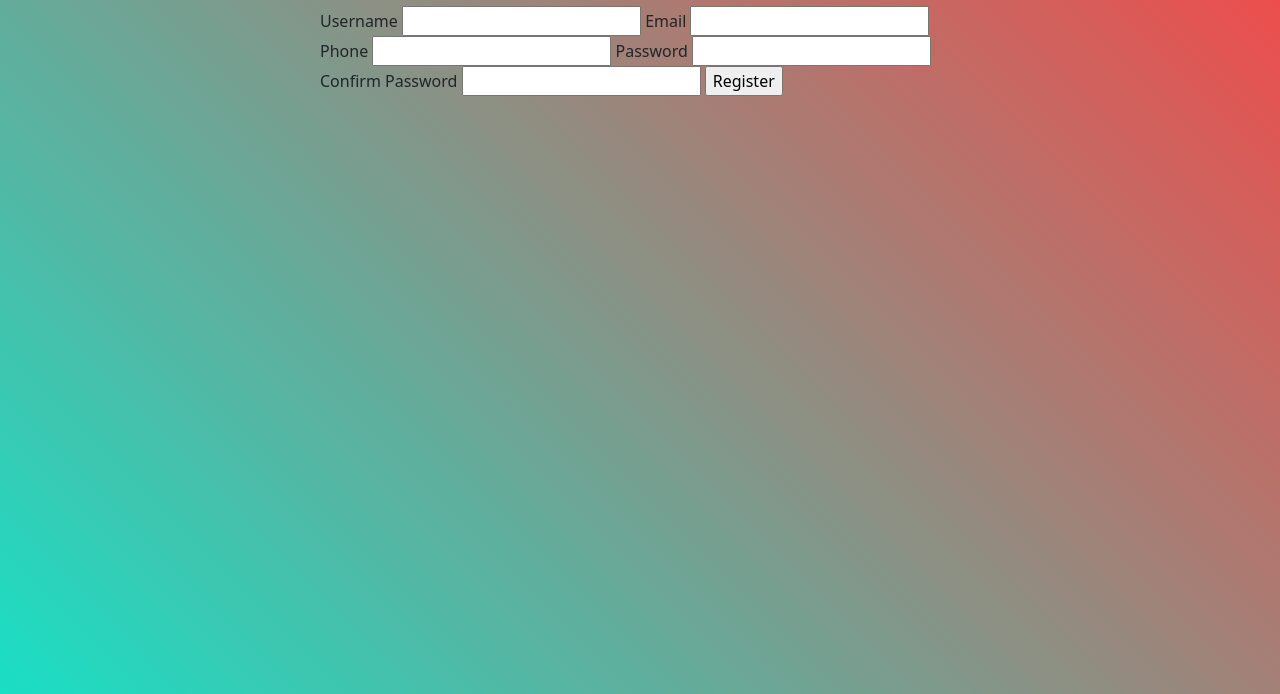
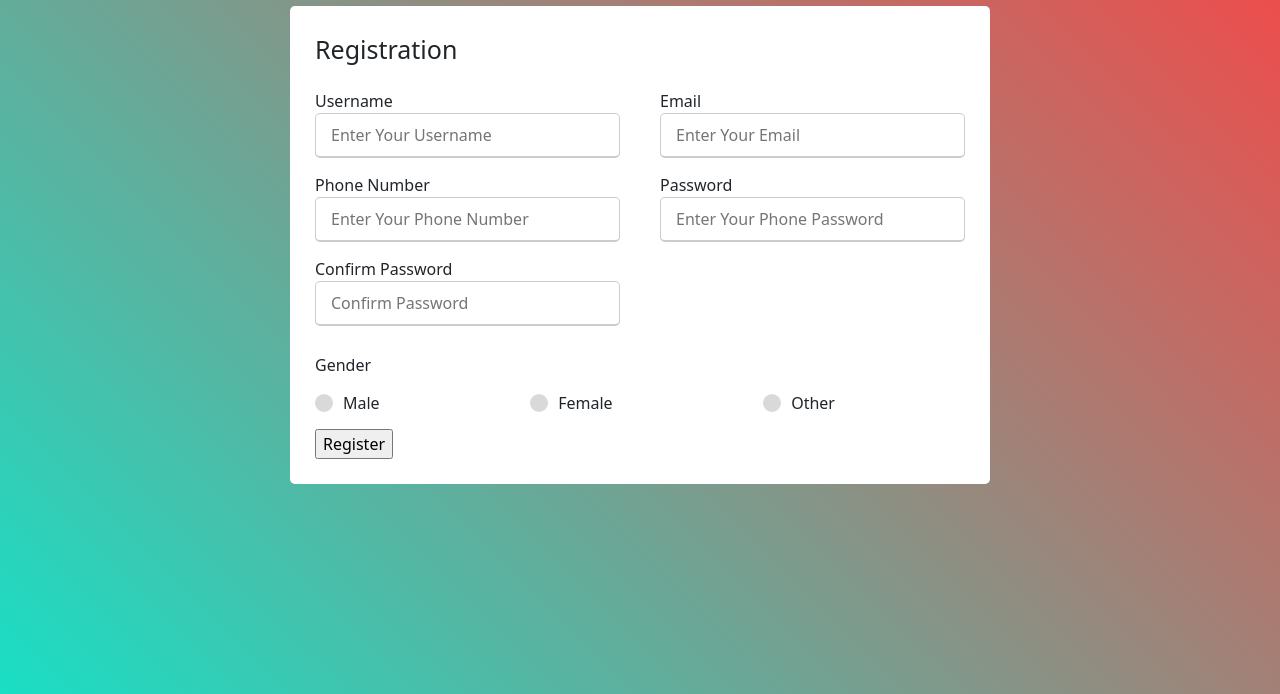
Before and after one commit to abhiramrp/RoomeetProject, a Flask app: page /auth/register in a window 1280 px wide. Shown: the part 106-800 px from the top of the page. Run offline with Flask 2, Linux system fonts and the light colour scheme.

Commit message:
registration

```diff
--- /dev/null
+++ b/flaskr/static/registration.css
@@ -0,0 +1,90 @@
+/* *{
+    margin: 0;
+    padding: 0;
+    box-sizing: border-box;
+
+} */
+/* body{
+    display: flex;
+    height: 100vh;
+    justify-content: center;
+    align-items: center;
+    background: linear-gradient(45deg, #19dfc5, #f84646);
+} */
+.container{
+    max-width: 700px;
+    width: 100%;
+    background: #fff;
+    padding: 25px;
+    border-radius: 5px;
+}
+.container .title{
+    font-size: 25px;
+    font-weight: 500;
+    position: relative
+}
+.container  form .user-details{
+    display: flex;
+    flex-wrap: wrap;
+    justify-content: space-between;
+    margin: 20px 0 12px 0;
+
+}
+form .user-details .input-box{
+    margin-bottom: 15px;
+    width: calc(100%/2 - 20px);
+}
+ .user-details .input-box details{
+     display: block;
+     font-weight: 500;
+     margin-bottom: 5px;
+ }
+.user-details .input-box input{
+   height: 45px;
+   width: 100%;
+   outline: none;
+   border-radius: 5px;
+   border: 1px solid #ccc;
+   padding-left: 15px;
+   font-size: 16px;
+   border-bottom-width: 2px;
+   transition: all 0.3s ease;
+}
+.user-details .input-box input:focus,
+.user-details .input-box input:valid{
+    border-color:#f84646;
+}
+form .gender-details .gender-title{
+    font-size: 20px;
+    font-weight: 500;
+}
+form .gender-details .category{
+    display: flex;
+    width: 80%;
+    margin: 14px 0;
+    justify-content: space-between;
+}
+.gender-details .category label{
+    display: flex;
+    align-items: center;
+}
+.gender-details .category .dot{
+    height: 18px;
+    width: 18px;
+    background: #d9d9d9;
+    border-radius: 50%;
+    margin-right: 10px;
+    border: 5px solid transparent;
+    transition: all 0.3s ease;
+}
+
+#dot-1:checked ~ .category label .one,
+#dot-2:checked ~ .category label .two,
+#dot-3:checked ~ .category label .three{
+    border-color:#f84646;
+    background: #19dfc5;
+}
+
+form input[type="radio"]{
+    display: none;
+}
--- a/flaskr/templates/auth/register.html
+++ b/flaskr/templates/auth/register.html
@@ -1,21 +1,60 @@
 {% extends 'base.html' %}
 
 {% block header %}
-  <h1 >{% block title %}Register{% endblock %}</h1>
+  <h1 >{% block title %}Register
+    <link rel="stylesheet" href="{{ url_for('static', filename='registration.css') }}">
+    {% endblock %}</h1>
 {% endblock %}
 
 {% block content %}
-  <form method="post" class = "col-6 mx-auto">
-    <label for="username">Username</label>
-    <input name="username" id="username" required>
-    <label for="email">Email</label>
-    <input type="email" name="email" id="email" required>
-    <label for="phone">Phone</label>
-    <input type="tel" name="phone" id="phone" required>
-    <label for="password">Password</label>
-    <input type="password" name="password" id="password" required>
-    <label for="cpassword">Confirm Password</label>
-    <input type="password" name="cpassword" id="cpassword" required>
-    <input type="submit" value="Register">
-  </form>
+  <div class = "container">
+    <div class="title">Registration</div>
+    <form action = "#">
+        <div class="user-details">
+            <div class="input-box">
+                <span class="details">Username</span>
+                <input type="text" placeholder = "Enter Your Username" id="username" required>
+            </div>
+            <div class="input-box">
+                <span class="details">Email</span>
+                <input type="text" placeholder = "Enter Your Email" id="email" required>
+            </div>
+            <div class="input-box">
+                <span class="details">Phone Number</span>
+                <input type="text" placeholder = "Enter Your Phone Number"  id="phone"required>
+            </div>
+            <div class="input-box">
+                <span class="details">Password</span>
+                <input type="text" placeholder = "Enter Your Phone Password"  id="password" required>
+            </div>
+            <div class="input-box">
+                <span class="details">Confirm Password</span>
+                <input type="text" placeholder = "Confirm Password" id="cpassword" required>
+            </div>
+        </div>
+        <div class="gender-details">
+            <input type="radio" name="gender" id="dot-1">
+            <input type="radio" name="gender" id="dot-2">
+            <input type="radio" name="gender" id="dot-3">
+            <span class = "gender-tittle">Gender</span>
+            <div class="category">
+                <label for="dot-1">
+                    <span class="dot one"></span>
+                    <span class="gender">Male</span>
+                </label>
+                <label for="dot-2">
+                    <span class="dot two"></span>
+                    <span class="gender">Female</span>
+                </label>
+                <label for="dot-3">
+                    <span class="dot three"></span>
+                    <span class="gender">Other</span>
+                </label>
+            </div>
+        </div>
+        <div class="button">
+            <input type="submit" value="Register">
+        </div>
+    </form>
+</div>
 {% endblock %}
```
